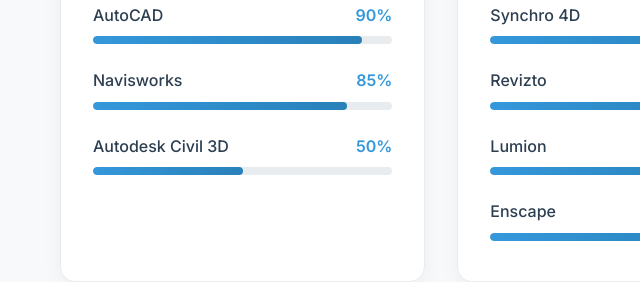
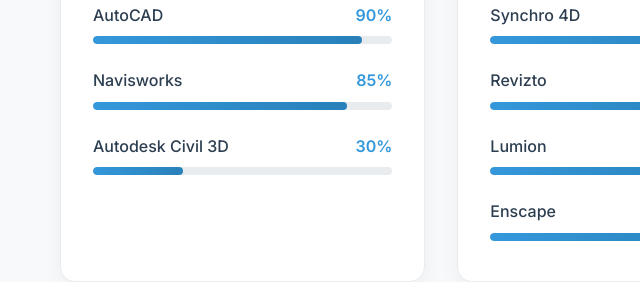
Before and after one commit to 4321chan/Portfolio, a website: page index.html in a window 1280 px wide. Shown: the part 2080-2362 px from the top of the page, 0-640 px from the left. Drawn offline with Linux system fonts and the light colour scheme.

Commit message:
Update Civil 3D skill level from 50% to 30%

```diff
--- a/index.html
+++ b/index.html
@@ -193,10 +193,10 @@
                         <div class="skill-item">
                             <div class="skill-info">
                                 <span class="skill-name">Autodesk Civil 3D</span>
-                                <span class="skill-percentage">50%</span>
+                                <span class="skill-percentage">30%</span>
                             </div>
                             <div class="skill-bar">
-                                <div class="skill-progress" style="width: 50%"></div>
+                                <div class="skill-progress" style="width: 30%"></div>
                             </div>
                         </div>
                     </div>
```
